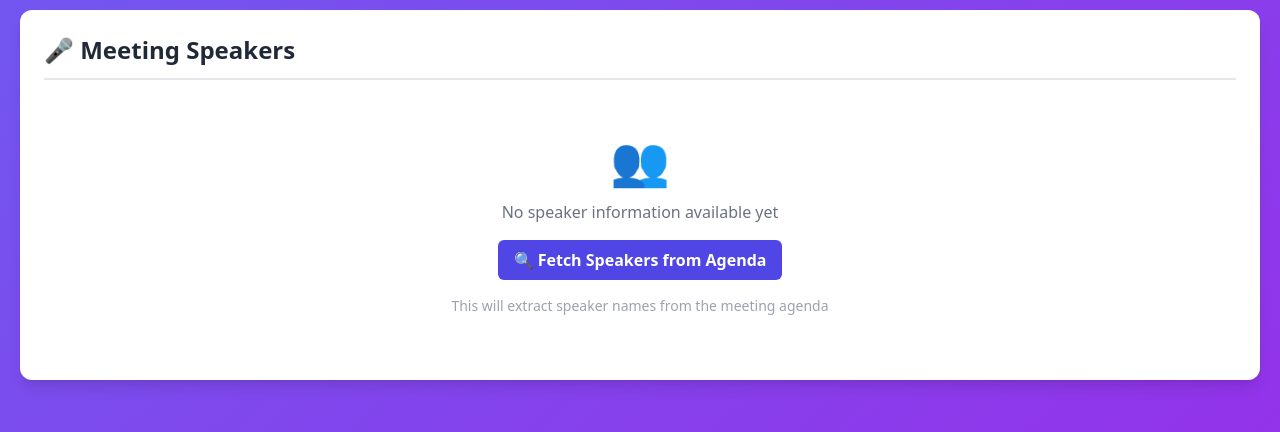
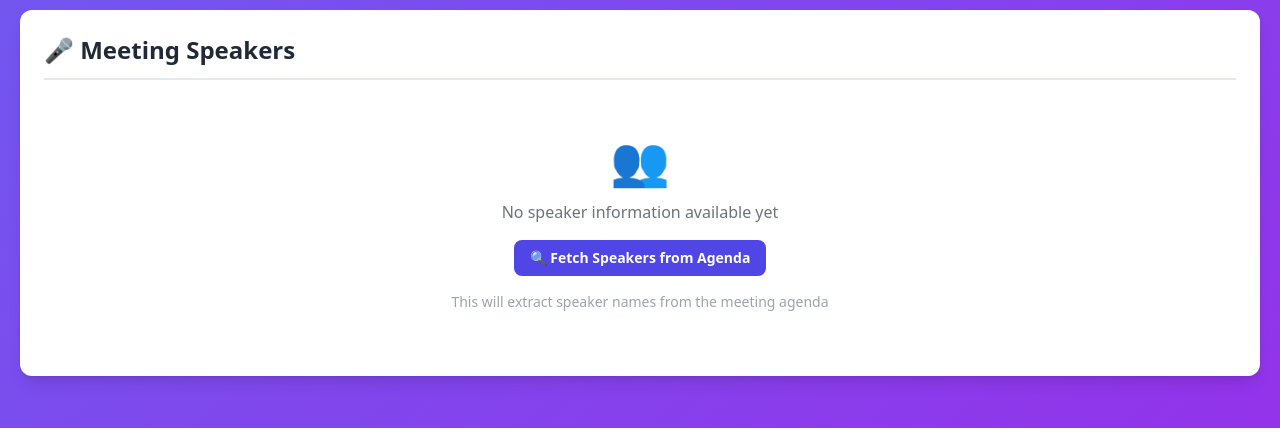
Before and after one commit to pixeltree/council_feeds, a Flask app: template templates/recording_detail.html in a window 1280 px wide. Shown: the part 684-1116 px from the top of the page. Run offline with Flask 3, Linux system fonts and the light colour scheme; the template is opened without the code that fills it, so the values that code supplies are empty; some libraries are stand-ins or nearby versions.

Commit message:
Task 1.5: Standardize button styles across all templates
- Update Stop Monitoring button: orange → secondary (gray)
- Update Transcribe button: purple → primary (indigo)
- Standardize all buttons to use rounded-lg (instead of rounded-md)
- Add consistent disabled states (opacity-50, cursor-not-allowed)
- Ensure consistent text-sm sizing across all buttons
- Update index.html, recordings.html, recording_detail.html
- Improves visual consistency and accessibility

🤖 Generated with [Claude Code](https://claude.com/claude-code)

Co-Authored-By: Claude <noreply@anthropic.com>

```diff
--- a/templates/index.html
+++ b/templates/index.html
@@ -196,7 +196,7 @@
                 <h2 class="text-gray-800 text-2xl font-bold">Current Status</h2>
                 <div class="flex gap-2">
                     {% if monitoring_enabled %}
-                        <button id="stop-monitoring-button" onclick="stopMonitoring()" class="bg-orange-600 hover:bg-orange-700 text-white font-semibold px-4 py-2 rounded-lg transition disabled:bg-gray-400 disabled:cursor-not-allowed text-sm">
+                        <button id="stop-monitoring-button" onclick="stopMonitoring()" class="bg-gray-100 hover:bg-gray-200 text-gray-800 font-semibold px-4 py-2 rounded-lg transition disabled:opacity-50 disabled:cursor-not-allowed text-sm">
                             ⏸️ Stop Monitoring
                         </button>
                     {% else %}
--- a/templates/recording_detail.html
+++ b/templates/recording_detail.html
@@ -154,7 +154,7 @@
             <div class="flex justify-between items-center mb-4 pb-3 border-b-2 border-gray-200">
                 <h2 class="text-gray-800 text-2xl font-bold">🎙️ Transcription Progress</h2>
                 <button id="transcribe-btn"
-                        class="px-4 py-2 bg-indigo-600 text-white rounded-md hover:bg-indigo-700 transition font-semibold text-sm disabled:opacity-50 disabled:cursor-not-allowed"
+                        class="px-4 py-2 bg-indigo-600 text-white rounded-lg hover:bg-indigo-700 transition font-semibold text-sm disabled:opacity-50 disabled:cursor-not-allowed"
                         onclick="startOrResumeTranscription()">
                     <span id="transcribe-btn-text">Start Transcription</span>
                     <span id="transcribe-btn-loading" class="hidden inline-flex items-center gap-2">
@@ -188,7 +188,7 @@
             <div class="flex justify-between items-center mb-4 pb-3 border-b-2 border-gray-200">
                 <h2 class="text-gray-800 text-2xl font-bold">🎤 Meeting Speakers</h2>
                 <button id="refresh-speakers-btn"
-                        class="px-4 py-2 bg-indigo-600 text-white rounded-md hover:bg-indigo-700 transition font-semibold text-sm disabled:opacity-50 disabled:cursor-not-allowed"
+                        class="px-4 py-2 bg-indigo-600 text-white rounded-lg hover:bg-indigo-700 transition font-semibold text-sm disabled:opacity-50 disabled:cursor-not-allowed"
                         onclick="fetchSpeakersFromAgenda()">
                     <span id="refresh-speakers-text">🔄 Refresh Speakers</span>
                     <span id="refresh-speakers-loading" class="hidden inline-flex items-center gap-2">
@@ -208,7 +208,7 @@
                 <div class="text-5xl mb-4">👥</div>
                 <p class="mb-4">No speaker information available yet</p>
                 <button id="fetch-speakers-btn"
-                        class="px-4 py-2 bg-indigo-600 text-white rounded-md hover:bg-indigo-700 transition font-semibold disabled:opacity-50 disabled:cursor-not-allowed"
+                        class="px-4 py-2 bg-indigo-600 text-white rounded-lg hover:bg-indigo-700 transition font-semibold text-sm disabled:opacity-50 disabled:cursor-not-allowed"
                         onclick="fetchSpeakersFromAgenda()">
                     <span id="fetch-speakers-text">🔍 Fetch Speakers from Agenda</span>
                     <span id="fetch-speakers-loading" class="hidden inline-flex items-center gap-2">
@@ -352,7 +352,7 @@
                 <p class="mb-4">This recording hasn't been segmented yet</p>
                 {% set pp_status = recording.post_process_status or 'pending' %}
                 {% if pp_status == 'pending' or pp_status == 'failed' %}
-                    <button class="px-4 py-2 bg-indigo-600 text-white rounded-md hover:bg-indigo-700 transition font-semibold"
+                    <button class="px-4 py-2 bg-indigo-600 text-white rounded-lg hover:bg-indigo-700 transition font-semibold text-sm disabled:opacity-50 disabled:cursor-not-allowed"
                             onclick="window.location.href='/recordings'">
                         Go to Recordings to Start Processing
                     </button>
--- a/templates/recordings.html
+++ b/templates/recordings.html
@@ -156,7 +156,7 @@
                             {% if recording.status == 'completed' %}
                                 {% set pp_status = recording.post_process_status or 'pending' %}
                                 {% if pp_status == 'pending' or pp_status == 'failed' %}
-                                    <button class="px-4 py-2 bg-indigo-600 text-white rounded-md hover:bg-indigo-700 transition font-semibold text-sm"
+                                    <button class="px-4 py-2 bg-indigo-600 text-white rounded-lg hover:bg-indigo-700 transition font-semibold text-sm disabled:opacity-50 disabled:cursor-not-allowed"
                                             onclick="processRecording({{ recording.id }})"
                                             id="process-btn-{{ recording.id }}">
                                         {% if pp_status == 'failed' %}
@@ -169,7 +169,7 @@
 
                                 {% set trans_status = recording.transcription_status or 'pending' %}
                                 {% if trans_status == 'pending' or trans_status == 'failed' %}
-                                    <button class="px-4 py-2 bg-purple-600 text-white rounded-md hover:bg-purple-700 transition font-semibold text-sm"
+                                    <button class="px-4 py-2 bg-indigo-600 text-white rounded-lg hover:bg-indigo-700 transition font-semibold text-sm disabled:opacity-50 disabled:cursor-not-allowed"
                                             onclick="transcribeRecording({{ recording.id }})"
                                             id="transcribe-btn-{{ recording.id }}">
                                         {% if trans_status == 'failed' %}
@@ -182,7 +182,7 @@
                             {% endif %}
 
                             {% if recording.status == 'recording' or (recording.status == 'completed' and not recording.duration_minutes) %}
-                                <button class="px-4 py-2 bg-red-600 text-white rounded-md hover:bg-red-700 transition font-semibold text-sm"
+                                <button class="px-4 py-2 bg-red-600 text-white rounded-lg hover:bg-red-700 transition font-semibold text-sm disabled:opacity-50 disabled:cursor-not-allowed"
                                         onclick="deleteRecording({{ recording.id }})"
                                         id="delete-btn-{{ recording.id }}"
                                         title="Delete stale recording">
```
